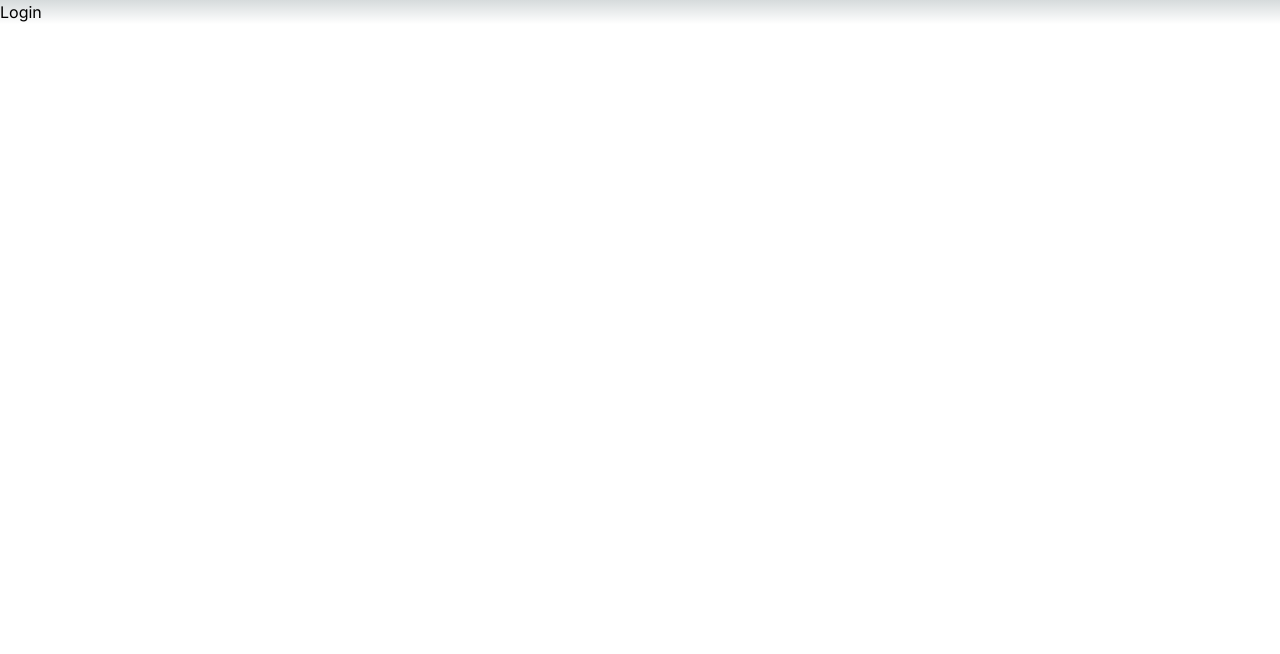
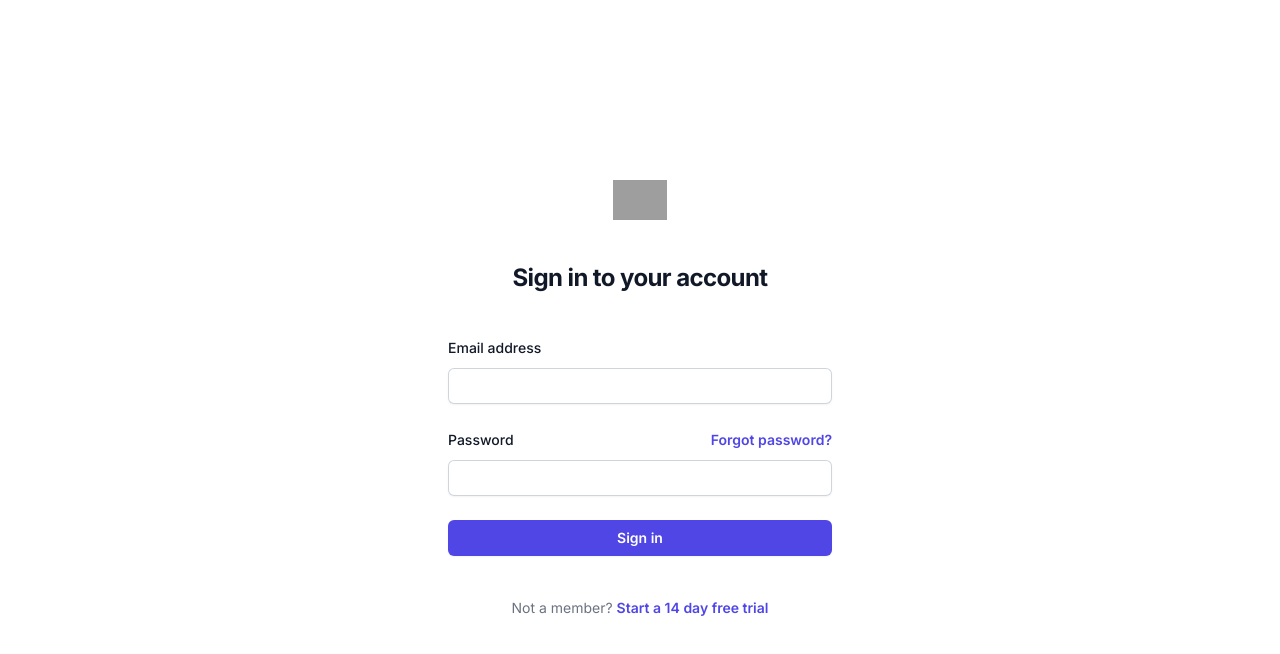
Before and after one commit to Maxi-rpc/my-tailwind-components, a Next.js app: page /auth/login in a window 1280 px wide. Shown: the top 654 px of the page. Built offline with nearby package versions, Linux system fonts and the light colour scheme; grey boxes are pictures that could not be loaded.

Commit message:
Update login page

```diff
--- a/src/app/auth/layout.tsx
+++ b/src/app/auth/layout.tsx
@@ -8,14 +8,14 @@
 	description: "Generated by Maxirpc",
 };
 
-export default function RootLayout({
+export default function AuthLayout({
 	children,
 }: Readonly<{
 	children: React.ReactNode;
 }>) {
 	return (
 		<html lang="es" className="h-full bg-white">
-			<body className={inter.className}>{children}</body>
+			<body className={`h-full ${inter.className}`}>{children}</body>
 		</html>
 	);
 }
--- a/src/app/auth/login/page.tsx
+++ b/src/app/auth/login/page.tsx
@@ -1,7 +1,87 @@
 export default function Login() {
 	return (
-		<main className="">
-			<h1>Login</h1>
+		<main className="bg-white flex min-h-full flex-1 flex-col justify-center px-6 py-12 lg:px-8">
+			<div className="sm:mx-auto sm:w-full sm:max-w-sm">
+				<img
+					alt="Your Company"
+					src="https://tailwindui.com/img/logos/mark.svg?color=indigo&shade=600"
+					className="mx-auto h-10 w-auto"
+				/>
+				<h2 className="mt-10 text-center text-2xl font-bold leading-9 tracking-tight text-gray-900">
+					Sign in to your account
+				</h2>
+			</div>
+
+			<div className="mt-10 sm:mx-auto sm:w-full sm:max-w-sm">
+				<form action="#" method="POST" className="space-y-6">
+					<div>
+						<label
+							htmlFor="email"
+							className="block text-sm font-medium leading-6 text-gray-900"
+						>
+							Email address
+						</label>
+						<div className="mt-2">
+							<input
+								id="email"
+								name="email"
+								type="email"
+								required
+								autoComplete="email"
+								className="block w-full rounded-md border-0 py-1.5 text-gray-900 shadow-sm ring-1 ring-inset ring-gray-300 placeholder:text-gray-400 focus:ring-2 focus:ring-inset focus:ring-indigo-600 sm:text-sm sm:leading-6"
+							/>
+						</div>
+					</div>
+
+					<div>
+						<div className="flex items-center justify-between">
+							<label
+								htmlFor="password"
+								className="block text-sm font-medium leading-6 text-gray-900"
+							>
+								Password
+							</label>
+							<div className="text-sm">
+								<a
+									href="#"
+									className="font-semibold text-indigo-600 hover:text-indigo-500"
+								>
+									Forgot password?
+								</a>
+							</div>
+						</div>
+						<div className="mt-2">
+							<input
+								id="password"
+								name="password"
+								type="password"
+								required
+								autoComplete="current-password"
+								className="block w-full rounded-md border-0 py-1.5 text-gray-900 shadow-sm ring-1 ring-inset ring-gray-300 placeholder:text-gray-400 focus:ring-2 focus:ring-inset focus:ring-indigo-600 sm:text-sm sm:leading-6"
+							/>
+						</div>
+					</div>
+
+					<div>
+						<button
+							type="submit"
+							className="flex w-full justify-center rounded-md bg-indigo-600 px-3 py-1.5 text-sm font-semibold leading-6 text-white shadow-sm hover:bg-indigo-500 focus-visible:outline focus-visible:outline-2 focus-visible:outline-offset-2 focus-visible:outline-indigo-600"
+						>
+							Sign in
+						</button>
+					</div>
+				</form>
+
+				<p className="mt-10 text-center text-sm text-gray-500">
+					Not a member?{" "}
+					<a
+						href="#"
+						className="font-semibold leading-6 text-indigo-600 hover:text-indigo-500"
+					>
+						Start a 14 day free trial
+					</a>
+				</p>
+			</div>
 		</main>
 	);
 }
```
